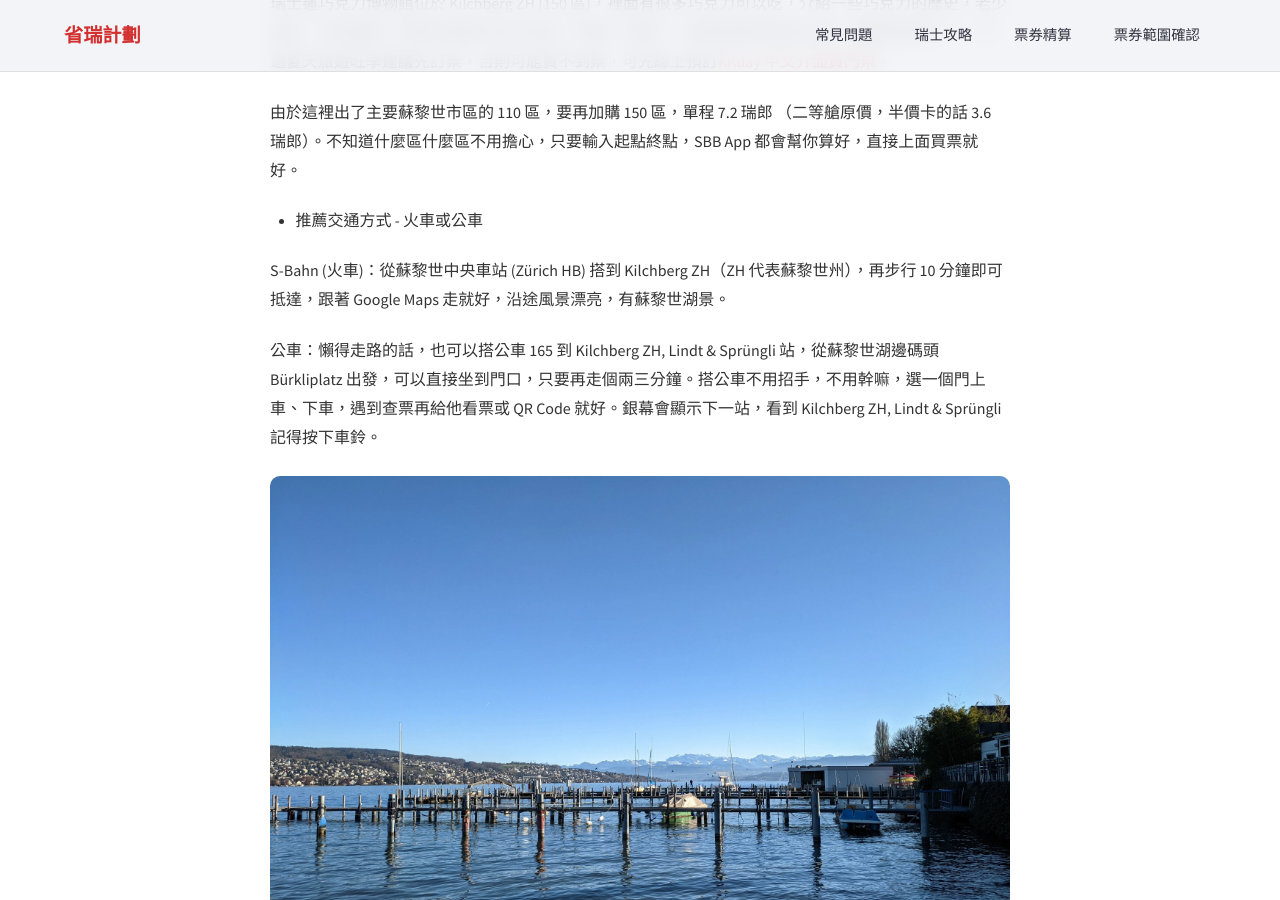
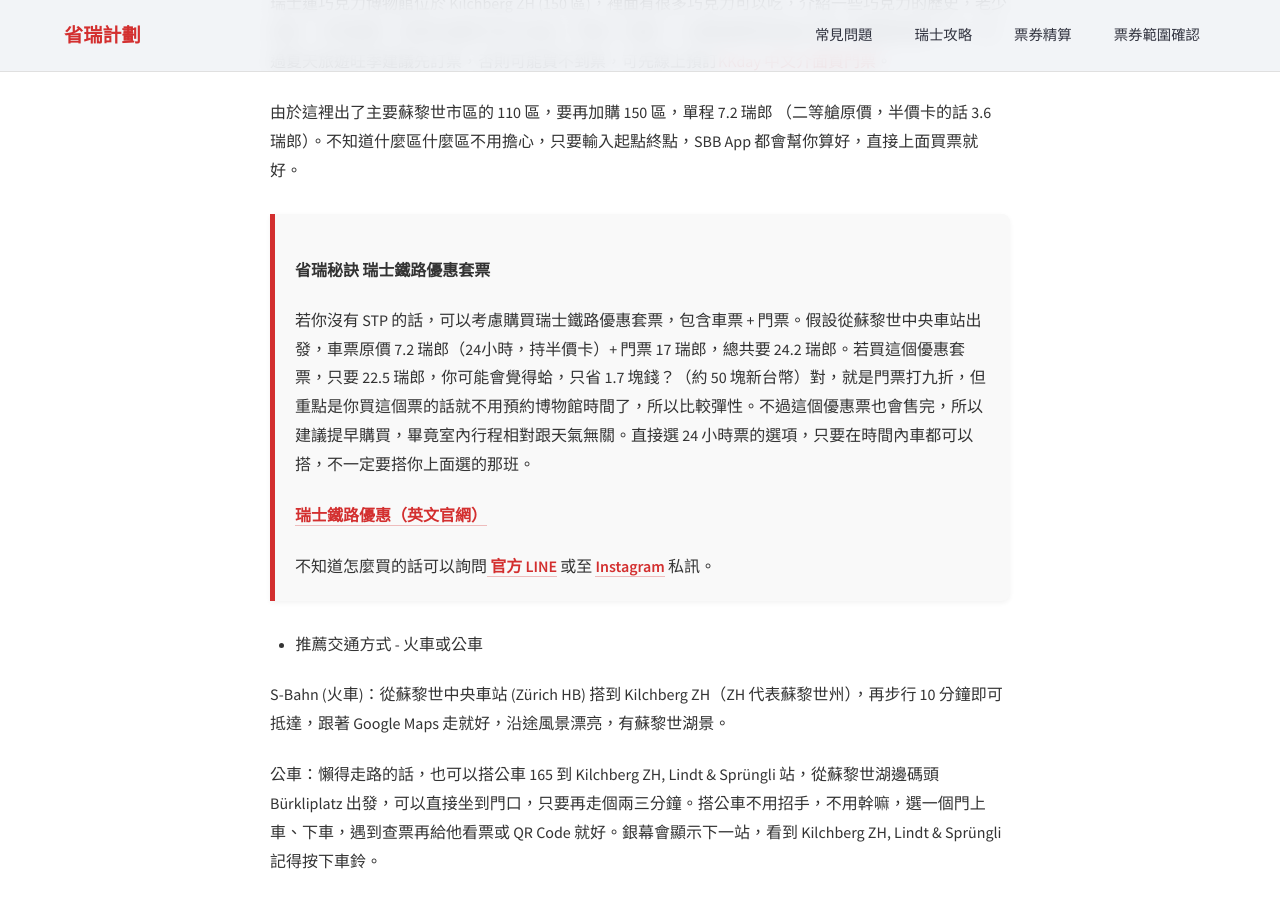
Before and after one commit to Chichinghsu/swisspro, a Jekyll site: the page built from _posts/2026-04-18-zurich-guide.md, in a window 1280 px wide and 900 px high, scrolled down 4270 px. Built offline with Jekyll 4.4.1, drawn with Linux system fonts in a browser that asks for light colours.

Commit message:
add sbb rail combo

```diff
--- a/_posts/2026-04-18-zurich-guide.md
+++ b/_posts/2026-04-18-zurich-guide.md
@@ -74,6 +74,18 @@ permalink: /blog/zurich-guide/
 瑞士蓮巧克力博物館位於 Kilchberg ZH (150 區)，裡面有很多巧克力可以吃，介紹一些巧克力的歷史，老少咸宜、非常推薦，如果你喜歡巧克力的話。門票 17 瑞郎，入場每個時段有限人數，需要稍微等一下。不過夏天旅遊旺季建議先訂票，否則可能買不到票，可先線上預訂[KKday 中文介面買門票](https://www.kkday.com/zh-tw/product/134871-lindt-chocolate-ticket-zurich-switzerland?cid=24072)。
 
 由於這裡出了主要蘇黎世市區的 110 區，要再加購 150 區，單程 7.2 瑞郎 （二等艙原價，半價卡的話 3.6 瑞郎）。不知道什麼區什麼區不用擔心，只要輸入起點終點，SBB App 都會幫你算好，直接上面買票就好。
+
+
+<div class="tip-box" markdown="1">
+<h4>省瑞秘訣 瑞士鐵路優惠套票</h4>
+
+若你沒有 STP 的話，可以考慮購買瑞士鐵路優惠套票，包含車票 + 門票。假設從蘇黎世中央車站出發，車票原價 7.2 瑞郎（24小時，持半價卡）+ 門票 17 瑞郎，總共要 24.2 瑞郎。若買這個優惠套票，只要 22.5 瑞郎，你可能會覺得蛤，只省 1.7 塊錢？（約 50 塊新台幣）對，就是門票打九折，但重點是你買這個票的話就不用預約博物館時間了，所以比較彈性。不過這個優惠票也會售完，所以建議提早購買，畢竟室內行程相對跟天氣無關。直接選 24 小時票的選項，只要在時間內車都可以搭，不一定要搭你上面選的那班。
+
+[瑞士鐵路優惠（英文官網）](https://freizeit.sbb.ch/en/stories/interactive-museum-lindt-home-of-chocolate)
+
+不知道怎麼買的話可以詢問<a href="https://lin.ee/5BCOXOU"> 官方 LINE</a> 或至 <a href="https://www.instagram.com/swisspro.tw/">Instagram</a> 私訊。
+
+</div>
 
 * 推薦交通方式 - 火車或公車
 
```
Also changed, not shown: _posts/2026-04-26-meteoswiss-app-guide.md (+1 -1 lines).
